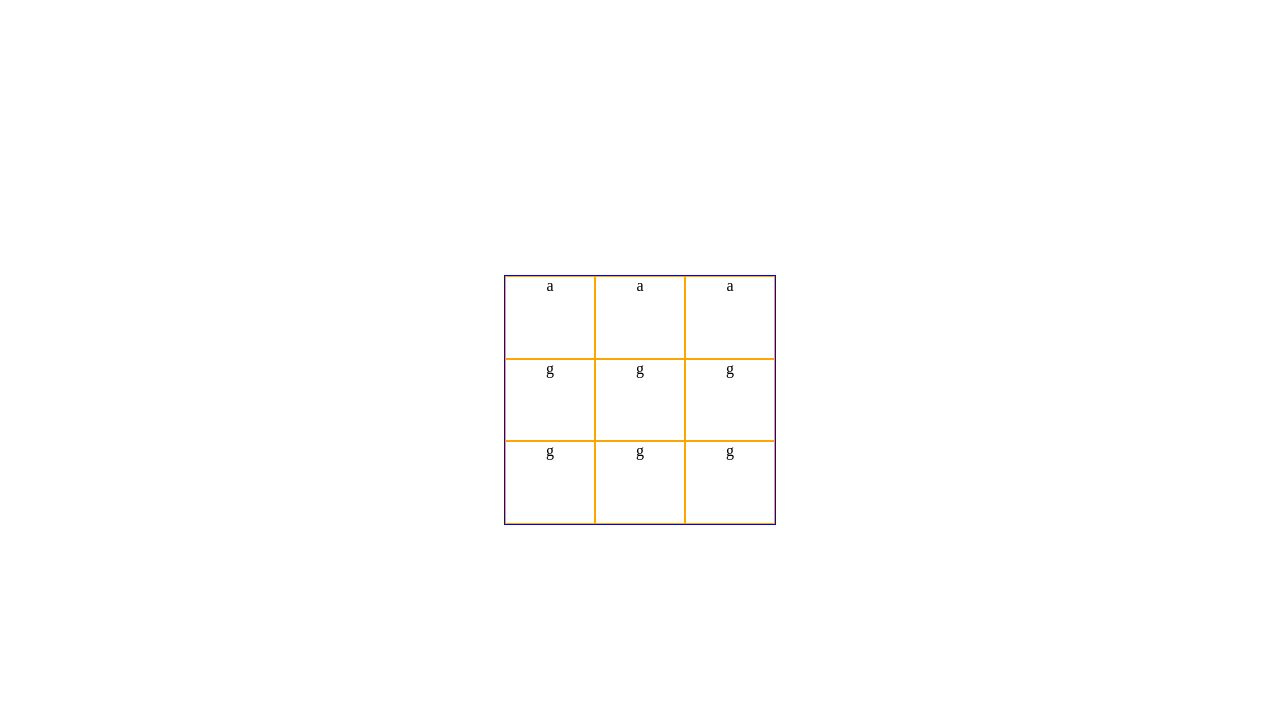
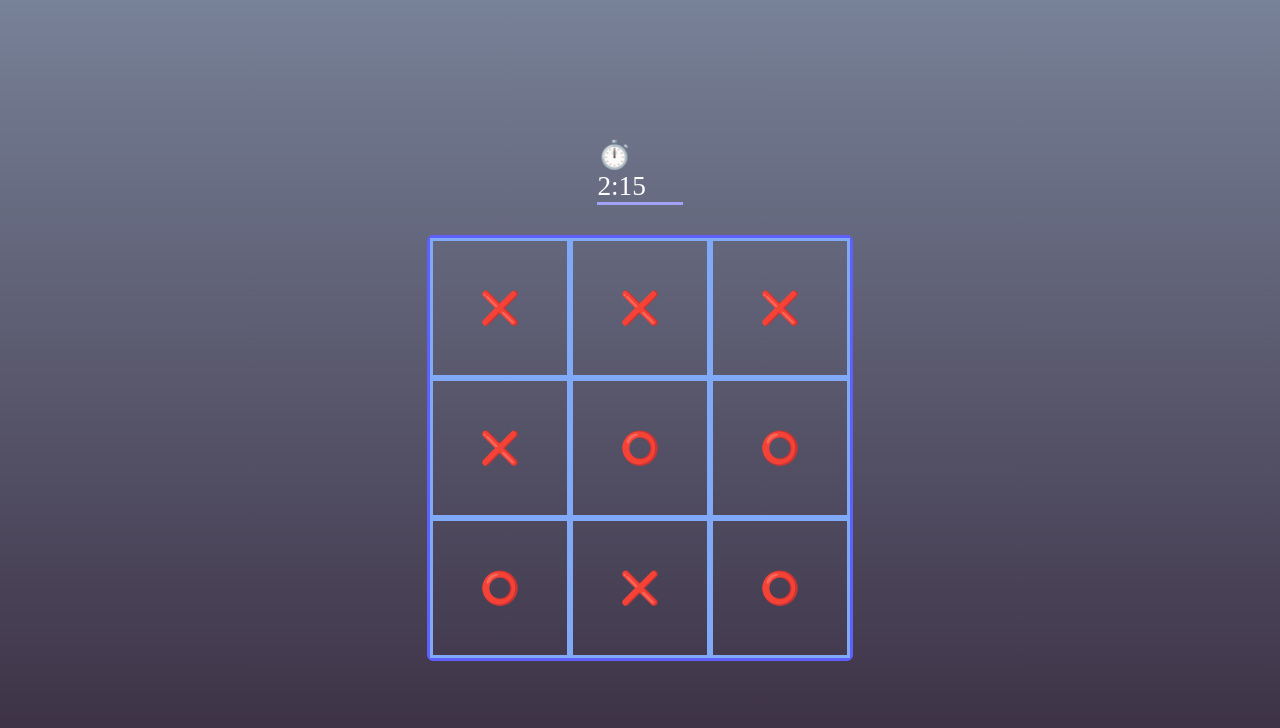
Before and after one commit to SantV7/jogo-da-velha, a React (Vite) app: page / in a window 1280 px wide. Shown: the top 728 px of the page. Built offline with nearby package versions, Linux system fonts and the light colour scheme.

Commit message:
De estilo vai ser só isso

```diff
--- a/src/App.jsx
+++ b/src/App.jsx
@@ -6,16 +6,21 @@ function App() {
 
   return (
     <>
+
+      <div className="area_counter">
+        <div id='timer'>⏱️ 2:15 </div>
+      </div>
+
       <main id='container'>
-        <div className='square'>a</div>
-        <div className='square'>a</div>
-        <div className='square'>a</div>
-        <div className='square'>g</div>
-        <div className='square'>g</div>
-        <div className='square'>g</div>
-        <div className='square'>g</div>
-        <div className='square'>g</div>
-        <div className='square'>g</div>
+        <div className='square'>❌</div>
+        <div className='square'>❌</div>
+        <div className='square'>❌</div>
+        <div className='square'>❌</div>
+        <div className='square'>⭕</div>
+        <div className='square'>⭕</div>
+        <div className='square'>⭕</div>
+        <div className='square'>❌</div>
+        <div className='square'>⭕</div>
       </main>
 
 
--- a/src/index.css
+++ b/src/index.css
@@ -9,24 +9,50 @@ html {
 }
 
 body {
+  color: white;
   min-height: 100vh;
+  display: flex;
+  justify-content: center;
+  background-image: linear-gradient(to bottom, rgb(119, 129, 151), rgb(56, 43, 63));
+  align-items: center;
+}
+
+#container {
+  border: 3px solid rgb(95, 95, 250);
+  display: grid;
+  grid-template-columns: repeat(3, 140px);
+  border-radius: 6px;
+  grid-template-rows: repeat(3, 140px);
+}
+
+
+.square {
+  display: flex;
+  align-items: center;
+  justify-content: center;
+  font-size: 2rem;
+  border: 3px solid rgb(128, 170, 247);
+  transition: 0.35s;
+  cursor: pointer;
+}
+.square:hover {
+  box-shadow: 0px 0px 10px rgba(0, 0, 0, 0.309);
+  scale: 1.16;
+  border: 3px solid rgb(167, 196, 252);
+}
+
+.area_counter {
+  margin-bottom: 30px;
+  border-radius: 3px;
   display: flex;
   justify-content: center;
   align-items: center;
 }
 
-#container {
-  height: 250px;
-  border: 1px solid blue;
-  display: grid;
-  grid-template-columns: repeat(3, 90px);
-}
+.area_counter > #timer {
+  border-bottom: 3px solid rgb(162, 162, 247);
+  font-size: 1.7rem;
+  width: 20%;
 
 
-.square {
-
-  height: 100%;
-  text-align: center;
-  height: 100%;
-  border: 1px solid orange;
 }
```
